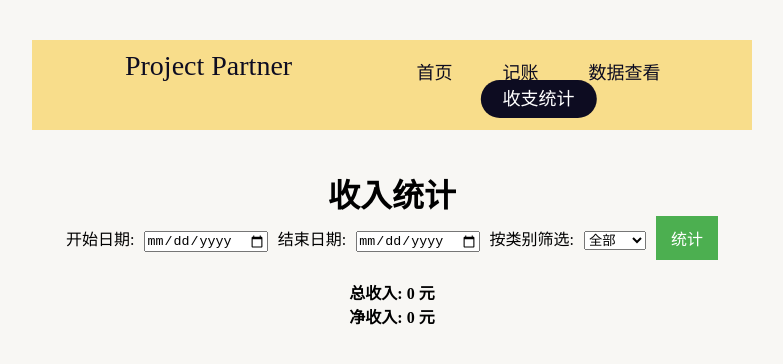
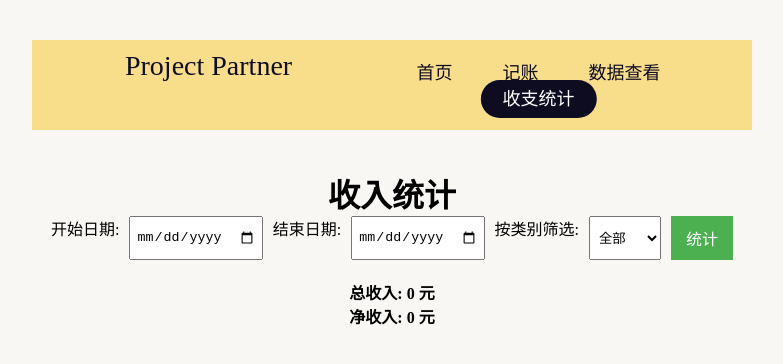
Before and after one commit to pear-09/first-work, a Vue app in the folder frontend/vue01/: page /#/tongji in a window 1280 px wide. Shown: the top 364 px of the page, without its empty margins (248-1031 px from the left). Built offline with nearby package versions, Linux system fonts and the light colour scheme.

Commit message:
Update TongJi.vue

```diff
--- a/frontend/vue01/src/view/TongJi.vue
+++ b/frontend/vue01/src/view/TongJi.vue
@@ -52,7 +52,6 @@ export default {
         }
 
         const data = await response.json();
-        // 只更新收入统计
         this.statistics.total_income = data.total_income;
         this.statistics.balance = data.balance; // 净收入等于总收入，假设没有支出数据
       } catch (err) {
@@ -83,6 +82,9 @@ body {
 }
 
 .filter {
+  display: flex;
+  flex-wrap: wrap;
+  justify-content: center;
   margin-bottom: 20px;
 }
 
@@ -92,6 +94,7 @@ body {
 
 input[type="date"], select {
   margin-right: 10px;
+  padding: 5px;
 }
 
 .btn {
```
